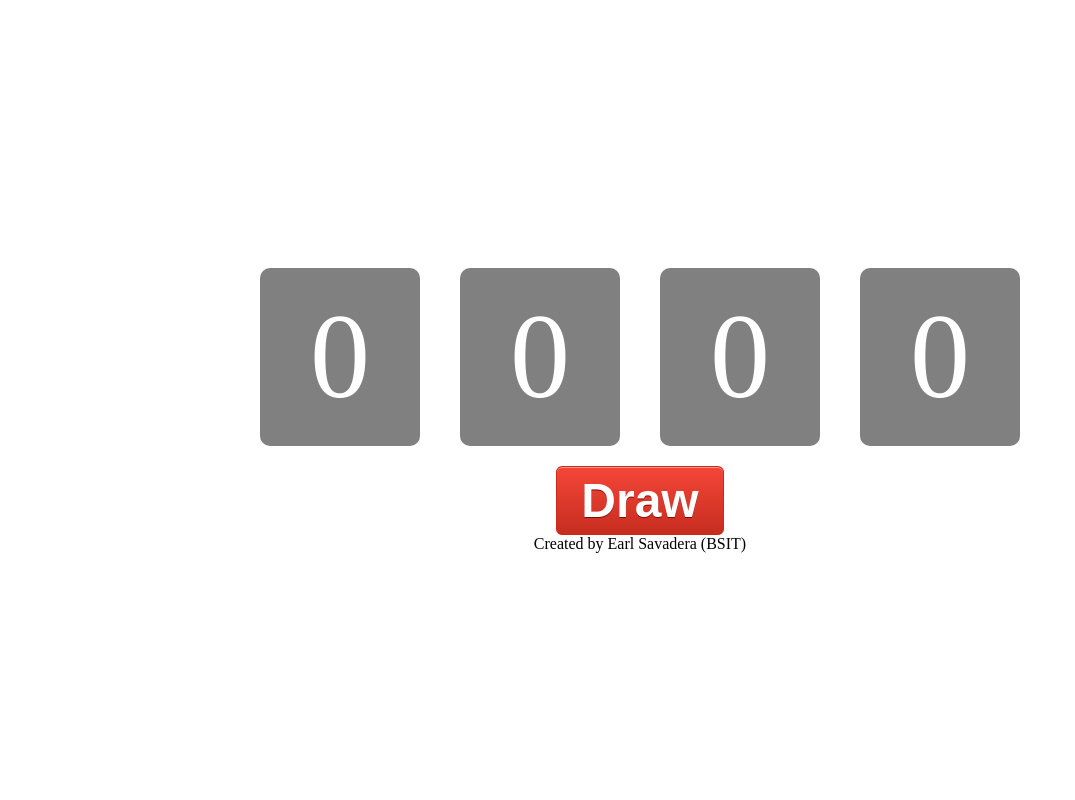
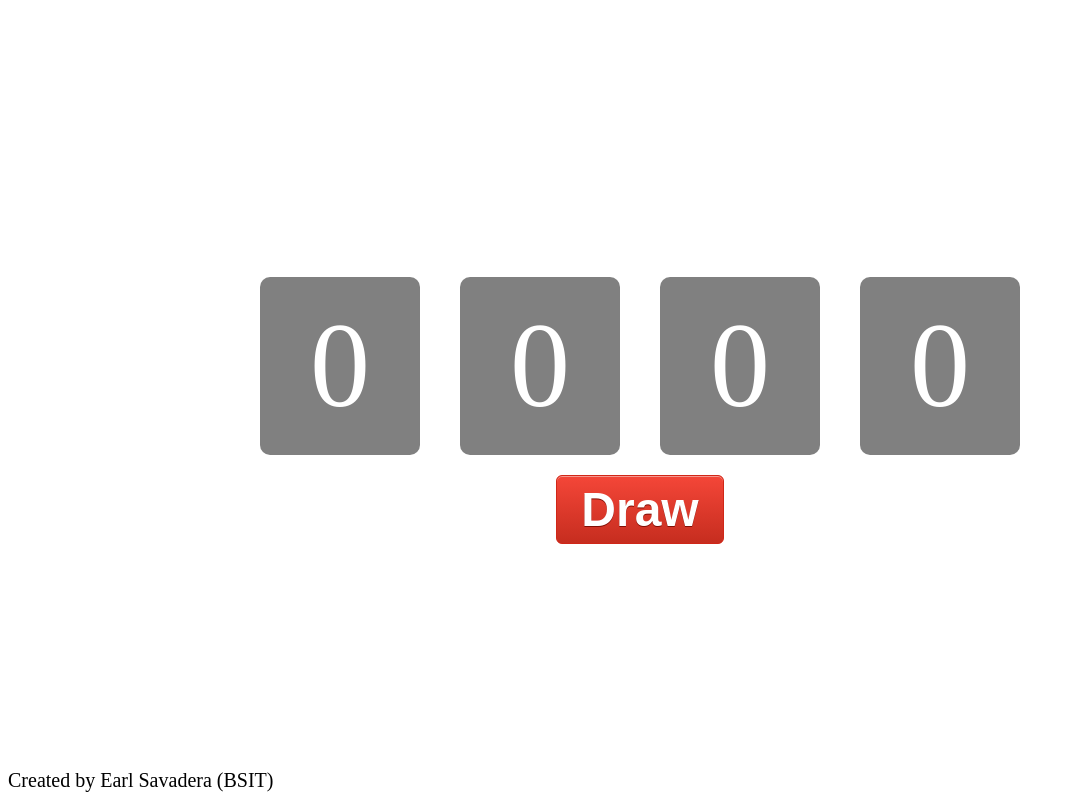
Before and after one commit to earlisreal/earlisreal.github.io, a PHP site: page / in a window 1280 px wide. Shown: the whole page, without its empty margins (0-1075 px from the left). Run offline with PHP 8.4, Linux system fonts and the light colour scheme.

Commit message:
Update main.css

```diff
--- a/FunRun/css/main.css
+++ b/FunRun/css/main.css
@@ -122,3 +122,10 @@ div {
     bottom: 8px;
     right: 8px;
 }
+
+#created-by {
+	font-size: 20px;
+	position: absolute;
+    bottom: 8px;
+    left: 8px;
+}
```
